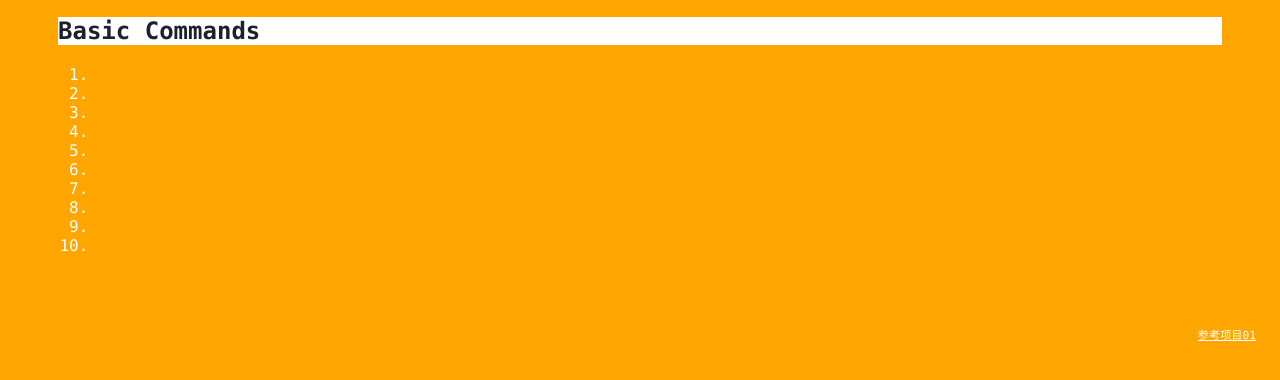
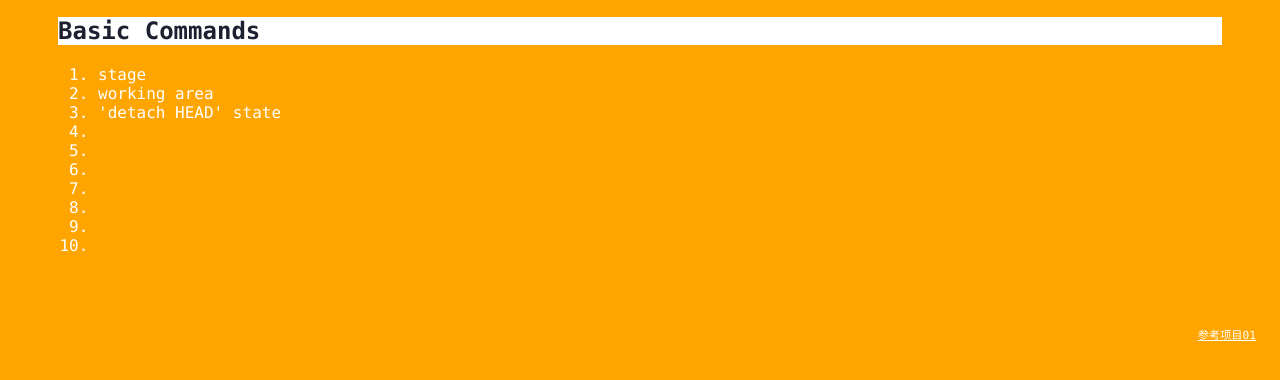
Before and after one commit to TYoul/git_learning, a plain HTML site: page index.html in a window 1280 px wide. Both pictures are taken after a click on the element "Basic Commands". Shown: the part 276-656 px from the top of the page. Drawn offline with Linux system fonts and the light colour scheme.

Commit message:
modify index

```diff
--- a/index.html
+++ b/index.html
@@ -29,9 +29,9 @@
         <div class="accordion"><h1>Basic Commands</h1></div>
             <div class="panel">
                 <ol>
-                    <li></li>
-                    <li></li>
-                    <li></li>
+                    <li>stage</li>
+                    <li>working area</li>
+                    <li>'detach HEAD' state</li>
                     <li></li>
                     <li></li>
                     <li></li>
```
